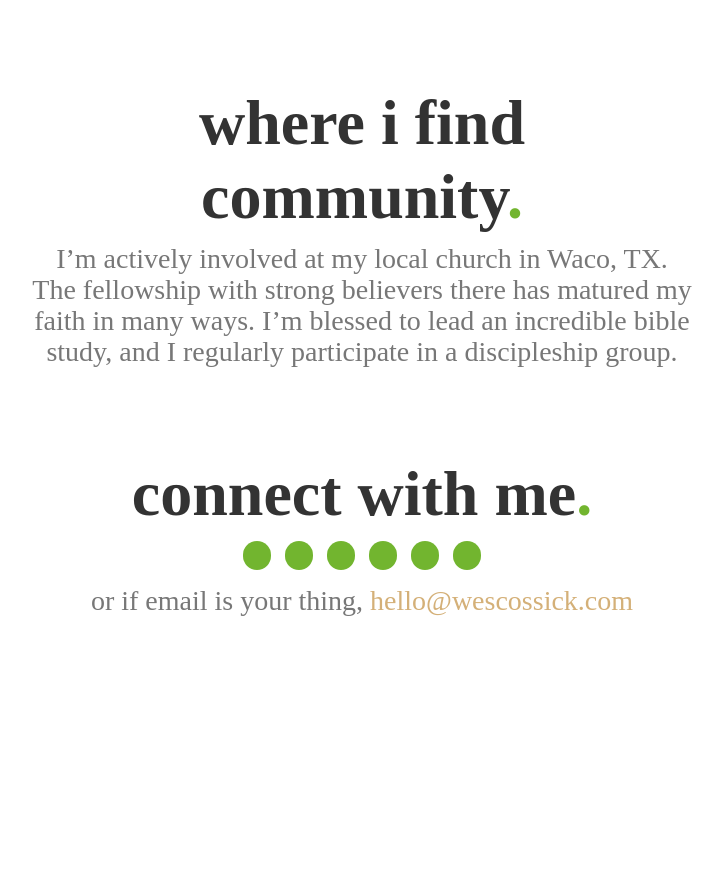
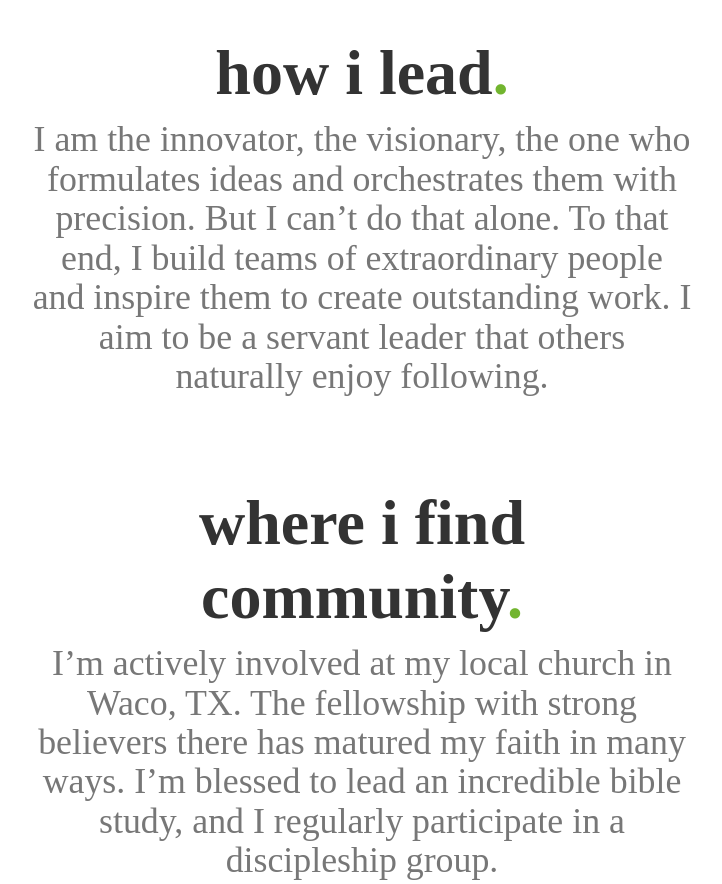
Before and after one commit to WesCossick/personal-website, a plain HTML site: page index.html in a window 1280 px wide. Shown: the part 1418-2302 px from the top of the page, without its empty margins (278-1000 px from the left). Before the commit the page ends 2125 px from the top, so only its background shows below. Drawn offline with Linux system fonts and the light colour scheme; some icons are missing.

Commit message:
Convert all to "vw" units

```diff
--- a/style.css
+++ b/style.css
@@ -13,7 +13,7 @@ body{
 }
 
 .intro{
-	margin: 100px 0;
+	margin: 10vw 0;
 	padding: 0;
 }
 
@@ -50,8 +50,8 @@ body{
 	max-width: 660px;
 }
 
-.row: last-of-type{
-	margin-bottom: 6em;
+.row:last-of-type{
+	margin-bottom: 15vw;
 }
 
 .row h2{
@@ -63,20 +63,20 @@ body{
 }
 
 .row .text{
-	font-size: 1.75em;
+	font-size: 2.8vw;
 	line-height: 1.1;
 	color: #777;
 }
 
 .row .social{
-	margin-bottom: .5em;
-	font-size: 1.5em;
+	margin-bottom: 1vw;
+	font-size: 2.5vw;
 	line-height: 1;
 }
 
 .row .social a{
-	padding: .6em;
-	margin-right: .3em;
+	padding: 1.5vw;
+	margin-right: 1vw;
 	background: #72B52F;
 	border-radius: 50%;
 	text-decoration: none;
```
